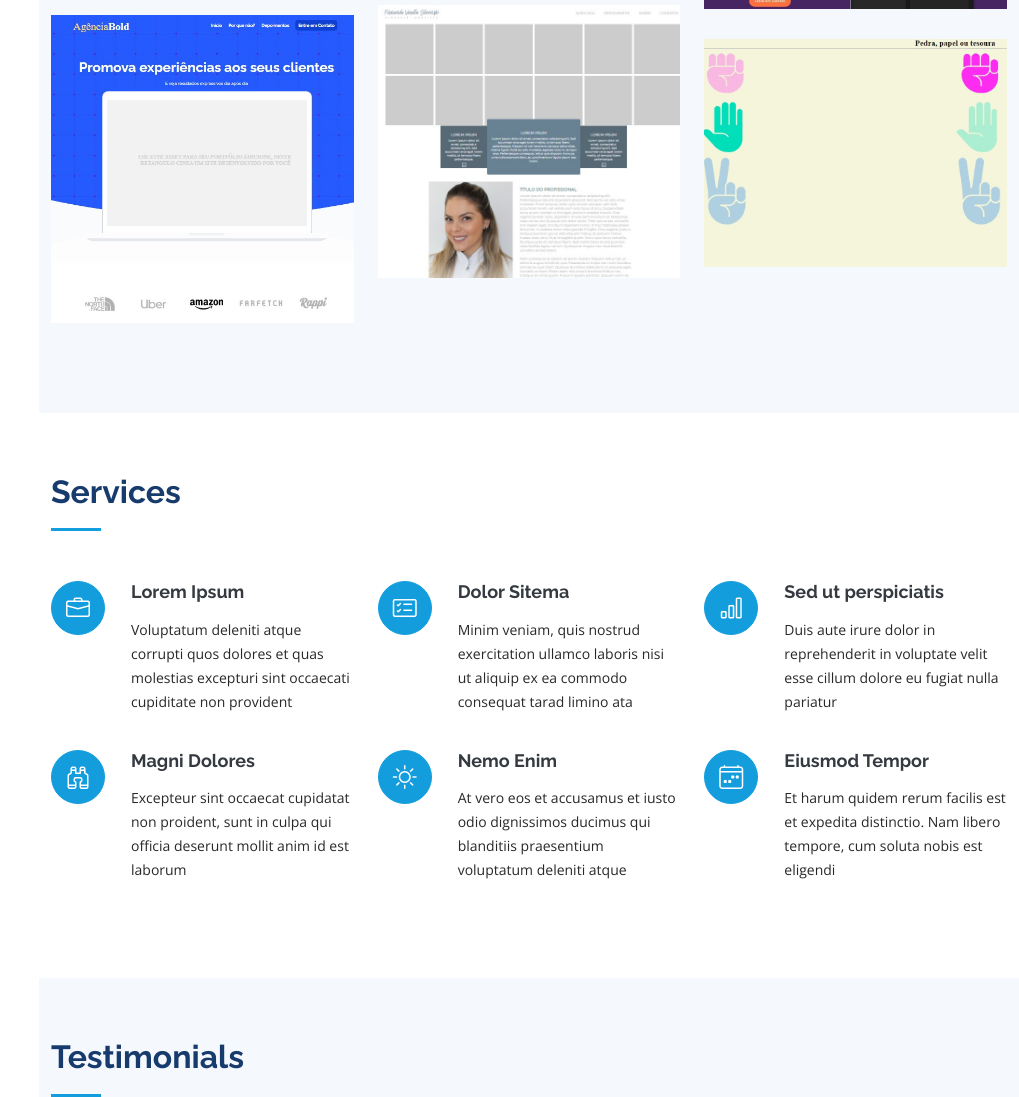
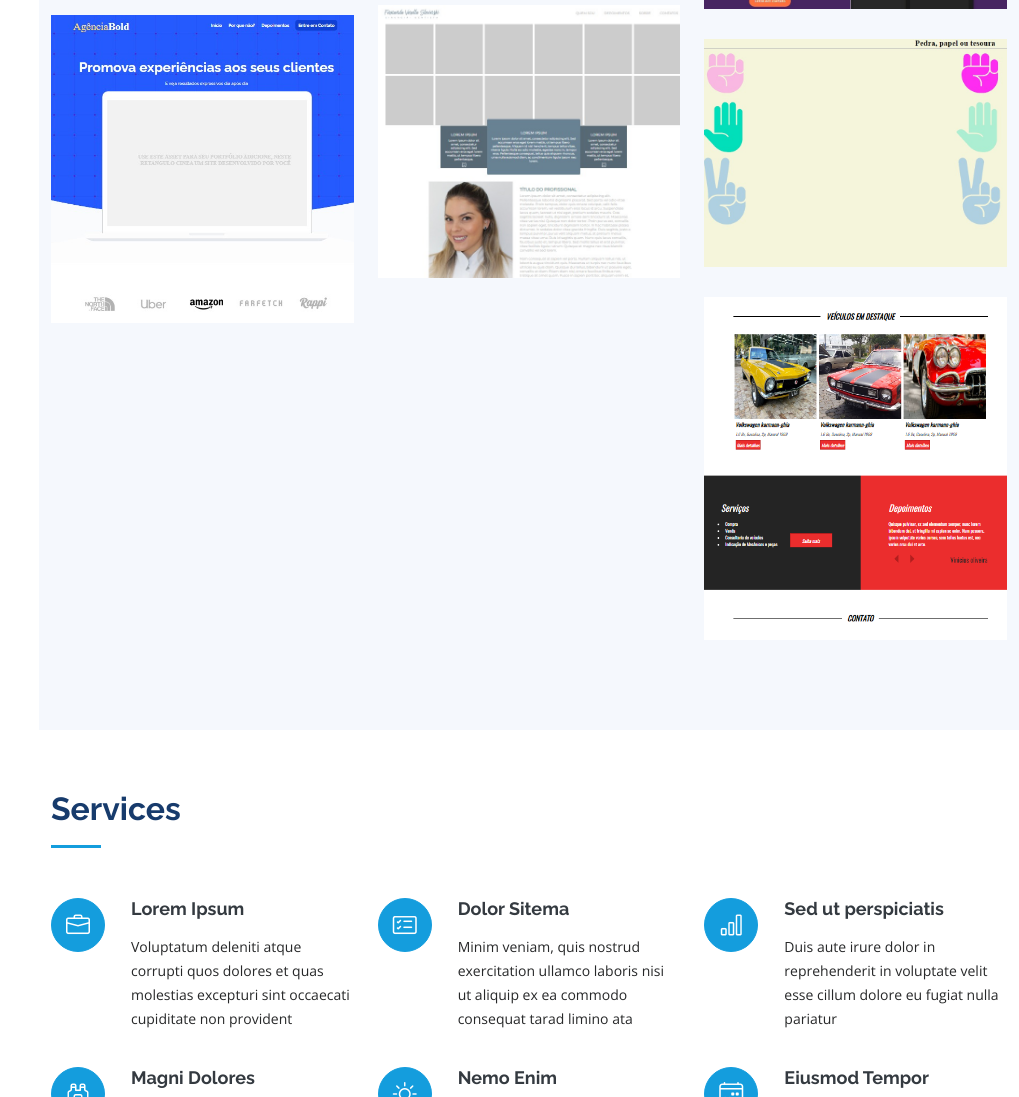
Before and after one commit to OliverSantoss/iPortfolio, a plain HTML site: page index.html in a window 1280 px wide. Shown: the part 3991-5088 px from the top of the page, without its empty margins (261-1280 px from the left). Drawn offline with nearby package versions, Linux system fonts and the light colour scheme.

Commit message:
Adicionado projeto 5

```diff
--- a/index.html
+++ b/index.html
@@ -375,8 +375,18 @@
             <div class="portfolio-wrap">
               <img src="assets/img/portfolio/img-game.jpeg" class="img-fluid" alt="">
               <div class="portfolio-links">
-                <a href="assets/img/portfolio/img-game.jpeg" data-gallery="portfolioGallery" class="portfolio-lightbox" title="App 3"><i class="bx bx-plus"></i></a>
+                <a href="assets/img/portfolio/img-game.jpeg" data-gallery="portfolioGallery" class="portfolio-lightbox" title="Game"><i class="bx bx-plus"></i></a>
                 <a target="_blank" href="https://oliversantoss.github.io/GamePapeltesoura/" title="More Details"><i class="bx bx-link"></i></a>
+              </div>
+            </div>
+          </div>
+
+          <div class="col-lg-4 col-md-6 portfolio-item filter-web">
+            <div class="portfolio-wrap">
+              <img src="assets/img/portfolio/img5-web.png" class="img-fluid" alt="">
+              <div class="portfolio-links">
+                <a href="assets/img/portfolio/img5-web.png" data-gallery="portfolioGallery" class="portfolio-lightbox" title="Web 5"><i class="bx bx-plus"></i></a>
+                <a target="_blank" href="https://oliversantoss.github.io/Lading-page.05/" title="More Details"><i class="bx bx-link"></i></a>
               </div>
             </div>
           </div>
```
Also changed, not shown: assets/img/portfolio/img5-web.png (renamed from assets/img/portfolio/lg-web5.png).
